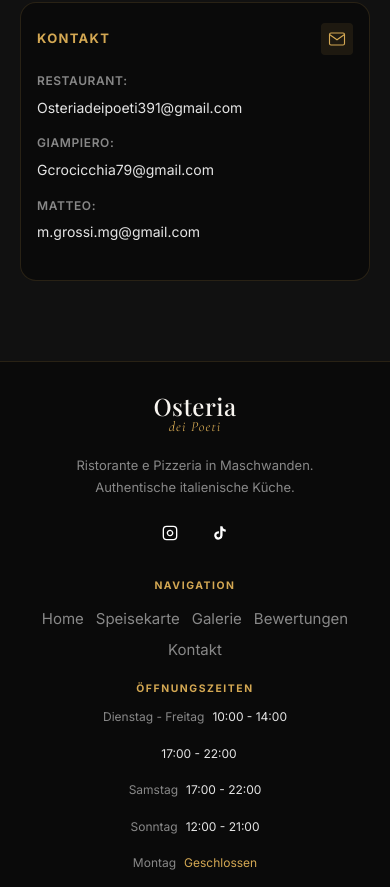
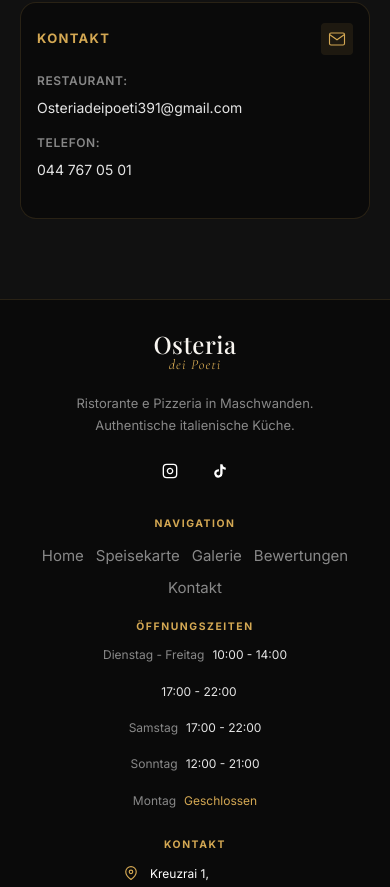
Before and after one commit to eqiroCH/osteria-dei-poeti, a React (Vite) app: page / in a window 390 px wide. Shown: the part 4620-5507 px from the top of the page. Built offline with nearby package versions, Linux system fonts and the light colour scheme; a web font is replaced by a local one.

Commit message:
Update contact section: remove private emails, add phone number

```diff
--- a/src/components/Contact.jsx
+++ b/src/components/Contact.jsx
@@ -106,13 +106,9 @@
                   <span className="contact-label">Restaurant:</span>
                   <span className="contact-value">Osteriadeipoeti391@gmail.com</span>
                 </a>
-                <a href="mailto:Gcrocicchia79@gmail.com" className="contact-item">
-                  <span className="contact-label">Giampiero:</span>
-                  <span className="contact-value">Gcrocicchia79@gmail.com</span>
-                </a>
-                <a href="mailto:m.grossi.mg@gmail.com" className="contact-item">
-                  <span className="contact-label">Matteo:</span>
-                  <span className="contact-value">m.grossi.mg@gmail.com</span>
+                <a href="tel:+41447670501" className="contact-item">
+                  <span className="contact-label">Telefon:</span>
+                  <span className="contact-value">044 767 05 01</span>
                 </a>
               </div>
             </div>
--- a/src/components/Gallery.jsx
+++ b/src/components/Gallery.jsx
@@ -50,7 +50,7 @@
   // Swipe handlers for mobile
   const handleTouchStart = (e) => {
     touchStartX.current = e.touches[0].clientX
-  }
+    }
 
   const handleTouchMove = (e) => {
     touchEndX.current = e.touches[0].clientX
@@ -113,7 +113,7 @@
             <div
               className="gallery-item"
               onClick={() => openLightbox(2)}
-            >
+              >
               <img src={previewImages[2].src} alt={previewImages[2].alt} />
               <div className="item-overlay">
                 <span className="item-category">{previewImages[2].category}</span>
```
Also changed, not shown: public/favicon.svg, src/components/Menu.jsx (indentation only).
